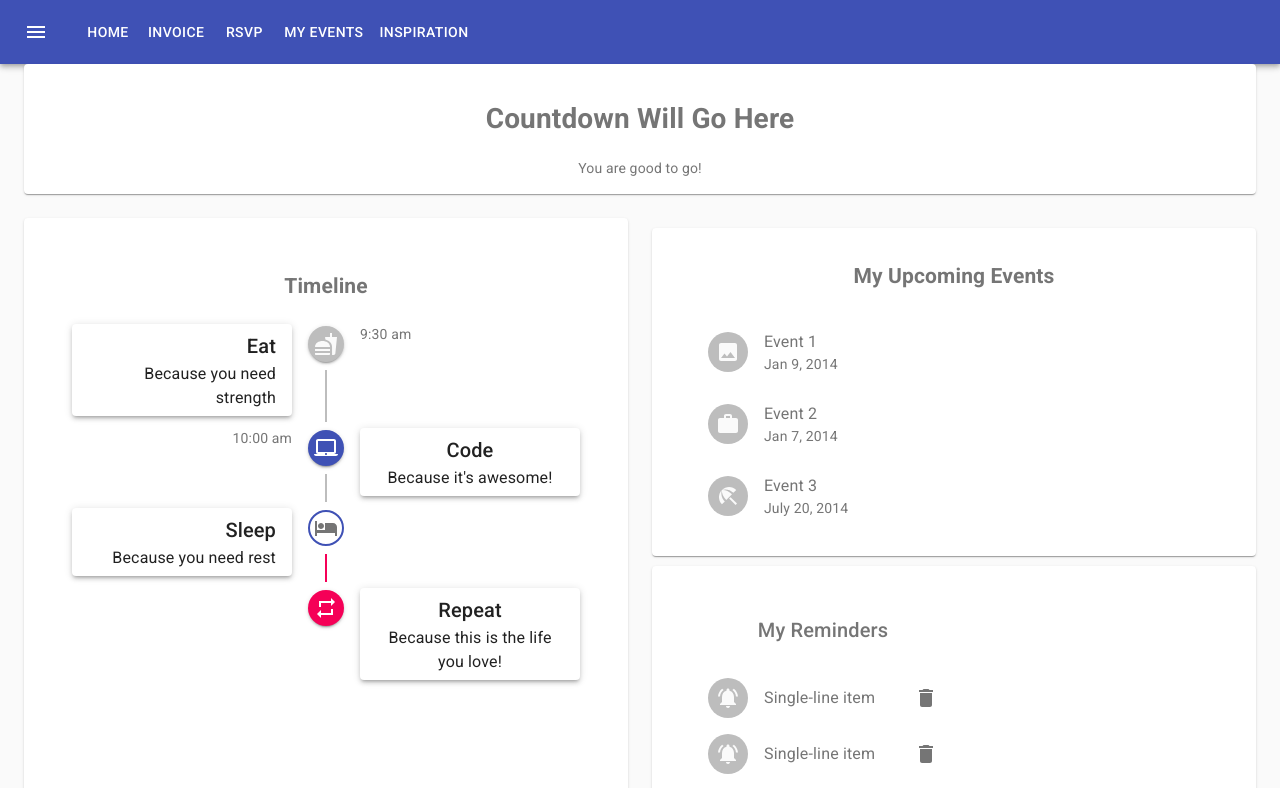
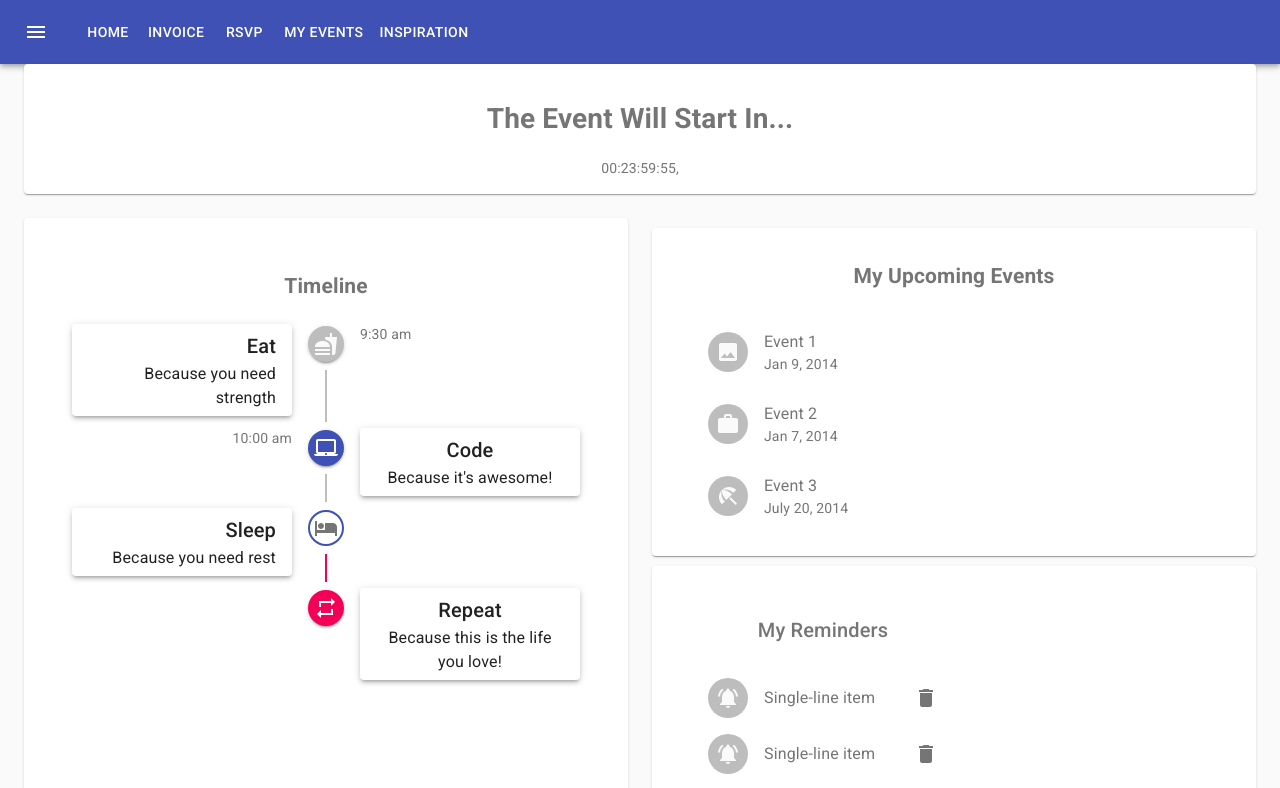
Before and after one commit to blegesse-git/Project-3, a React (Create React App) app: page / in a window 1280 px wide. Shown: the top 788 px of the page. Built offline with nearby package versions, Linux system fonts and the light colour scheme.

Commit message:
countdown placeholder changed  to add day/hour/min

```diff
--- a/src/components/Countdown/EventCountdown.js
+++ b/src/components/Countdown/EventCountdown.js
@@ -1,31 +1,45 @@
 import React from 'react';
 import Container from "../Container/index"
-import Countdown from 'react-countdown';
+// import Countdown from 'react-countdown';
+import Countdown, { zeroPad, calcTimeDelta, formatTimeDelta } from 'react-countdown';
 
 
 
 function EventCountdown(){
     // Random component
-const Completionist = () => <span>You are good to go!</span>;
+const Completionist = () => <span>Today is the day!</span>;
+// const startCountdown = newDate("January 1, 2021 00:00:00").getTime();
+// const now = newDate().getTime();
+// const distance =startCountdown - now;
+
+// const days = Math.floor(distance / (1000 * 60 * 60 * 24));
+// const hours = Math.floor(distance % (1000 * 60 * 60 * 24) / (1000 *60*60));
+// const minutes = Math.floor(distance % (1000 * 60 * 60 ))/(1000 * 60);
+
 
 // Renderer callback with condition
-const renderer = ({ hours, minutes, seconds, completed }) => {
+const renderer = ({days, hours, minutes, completed}) => {
   if (completed) {
     // Render a completed state
     return <Completionist />;
   } else {
     // Render a countdown
-    return <span>{hours}:{minutes}:{seconds}</span>;
+    return   <span>{zeroPad(days)}:{zeroPad(hours)}:{zeroPad(minutes)};</span>
   }
+
 };
+
 return(
+
     <Container>
-        <h1> Countdown Will Go Here </h1>
+        <h1> The Event Will Start In...</h1>
         <Container>
         <Countdown
-    date={Date.now() + 5000}
-    renderer={renderer}
-  />
+
+        date ={Date.now() +1000 *60 * 60* 24}
+
+
+        />,
         </Container>
     </Container>
 )
--- a/src/pages/Home.js
+++ b/src/pages/Home.js
@@ -8,8 +8,6 @@ import UpcomingEvents from "../components/EventsList/UpcomingEvents"
 import { makeStyles } from '@material-ui/core/styles';
 import Paper from '@material-ui/core/Paper';
 import Grid from '@material-ui/core/Grid';
-// import SetReminder from"../components/SetReminder/SetReminder";
-import AddCircleIcon from '@material-ui/icons/AddCircle';
 import CreateBtn from "../components/CreateEvent Button/CreateBtn"
 
     const useStyles = makeStyles((theme) => ({
```
Also changed, not shown: 1 other file (tests, documents, lock files or other folders).
